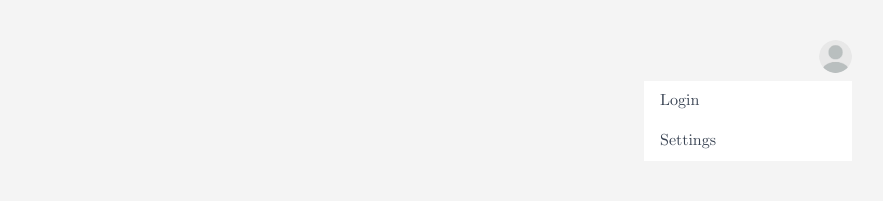
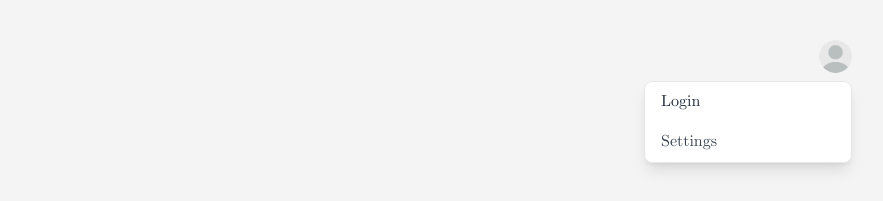
Before and after one commit to Vaulco/mathalogical, a Next.js app: page / in a window 1280 px wide. Both pictures are taken after a click on the element 1183 px from the left and 56 px from the top of the page. Shown: the top 201 px of the page, without its empty margins (348-1231 px from the left). Built offline with nearby package versions, Linux system fonts and the light colour scheme; no server answers.

Commit message:
added new post button

```diff
--- a/app/new/page.tsx
+++ b/app/post/page.tsx
@@ -1,4 +1,4 @@
-// app/new/page.tsx
+
 'use client'
 
 import { useEffect } from 'react'
--- a/components/auth.tsx
+++ b/components/auth.tsx
@@ -7,6 +7,10 @@ import { app } from '@/lib/firebase-config';
 
 const auth = getAuth(app);
 const provider = new GoogleAuthProvider();
+
+interface AuthComponentProps {
+  showNewButton?: boolean;  // Add this prop
+}
 
 // Helper functions for session management
 const setSession = async (token: string) => {
@@ -30,9 +34,19 @@ export const AuthComponent = () => {
   const [isOpen, setIsOpen] = useState(false);
   const menuRef = useRef<HTMLDivElement>(null);
   const avatarRef = useRef<HTMLDivElement>(null);
+  const [showNewButton, setShowNewButton] = useState(false);
 
   useEffect(() => {
-    const unsubscribe = onAuthStateChanged(auth, user => setUser(user));
+    const unsubscribe = onAuthStateChanged(auth, (user) => {
+      setUser(user);
+      const allowedEmail = process.env.NEXT_PUBLIC_ALLOWED_EMAIL;
+      if (user?.email === allowedEmail) {
+        setShowNewButton(true);
+      } else {
+        setShowNewButton(false);
+      }
+    });
+
     const handleClick = (e: MouseEvent) => {
       if (!menuRef.current?.contains(e.target as Node) && !avatarRef.current?.contains(e.target as Node)) setIsOpen(false);
     };
@@ -51,6 +65,8 @@ export const AuthComponent = () => {
         const token = await result.user.getIdToken();
         await setSession(token);
         setIsOpen(false);
+
+
       }
     } catch (error) {
       console.error(error);
@@ -67,8 +83,45 @@ export const AuthComponent = () => {
     }
   };
 
+
+  const menuItems = user ? [
+
+    {
+      label: 'Profile',
+      onClick: () => {/* Add profile handler */},
+      className: 'font-medium text-gray-800 hover:bg-gray-50'
+    },
+    ...(showNewButton ? [{
+      label: 'New Post',
+      onClick: () => {/* Add new handler */},
+      className: 'font-medium text-gray-700 hover:bg-gray-50'
+    }] : []),
+    {
+      label: 'Settings',
+      onClick: () => {/* Add settings handler */},
+      className: 'text-gray-700 hover:bg-gray-50'
+    },
+    {
+      label: 'Sign Out',
+      onClick: handleLogout,
+      className: 'text-gray-500 hover:bg-gray-50 border-t'
+    }
+  ] : [
+    {
+      label: 'Login',
+      onClick: handleLogin,
+      className: 'font-medium text-gray-800 hover:bg-gray-50'
+    },
+    {
+      label: 'Settings',
+      onClick: () => {/* Add settings handler */},
+      className: 'text-gray-700 hover:bg-gray-50'
+    }
+  ];
+
   return (
     <div className="absolute top-10 right-10">
+
       <div ref={avatarRef} onClick={() => setIsOpen(!isOpen)} className="cursor-pointer">
         <div className="rounded-full overflow-hidden">
           <Image
@@ -79,34 +132,28 @@ export const AuthComponent = () => {
             className="object-cover"
           />
         </div>
+
       </div>
 
       {isOpen && (
-        <div ref={menuRef} className="absolute right-0 mt-2 w-52 bg-white z-50">
-          {user ? (
+        <div
+          ref={menuRef}
+          className="absolute right-0 mt-2 w-52 bg-white rounded-lg shadow-lg overflow-hidden z-50 border border-gray-200"
+        >
+          {menuItems.map((item, index) => (
             <button
-              onClick={handleLogout}
-              className="w-full px-4 py-2 text-left text-gray-700 hover:bg-gray-50 transition-colors"
+              key={index}
+              onClick={item.onClick}
+              className={`w-full px-4 py-2 text-left transition-colors ${item.className}`}
             >
-              Sign Out
+              {item.label}
             </button>
-          ) : (
-            <button
-              onClick={handleLogin}
-              className="w-full px-4 py-2 text-left text-gray-700 hover:bg-gray-50"
-            >
-              Login
-            </button>
-          )}
-          <button
-            onClick={() => {/* Add settings handler */}}
-            className="w-full px-4 py-2 text-left text-gray-700 hover:bg-gray-50"
-          >
-            Settings
-          </button>
+          ))}
         </div>
       )}
+
     </div>
+
   );
 };
 
```
Also changed, not shown: middleware.ts (+4 -4 lines).
